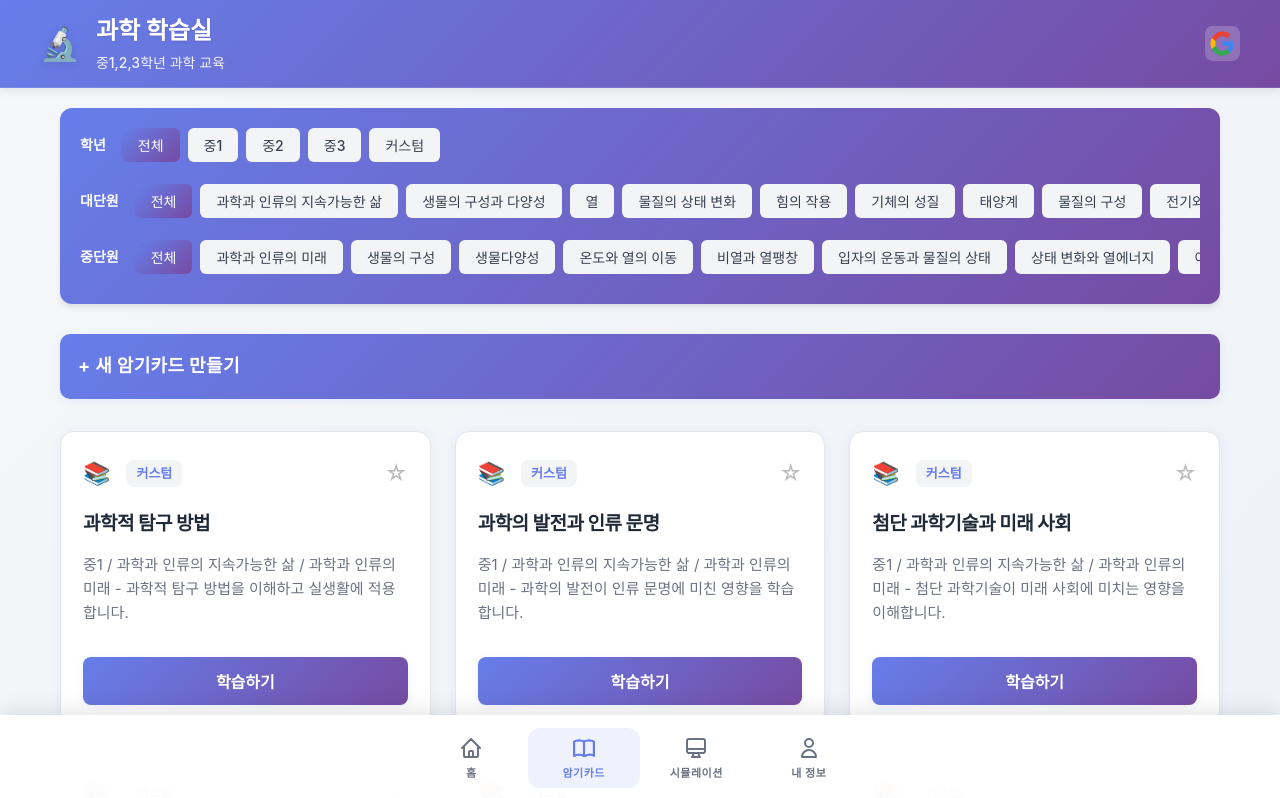
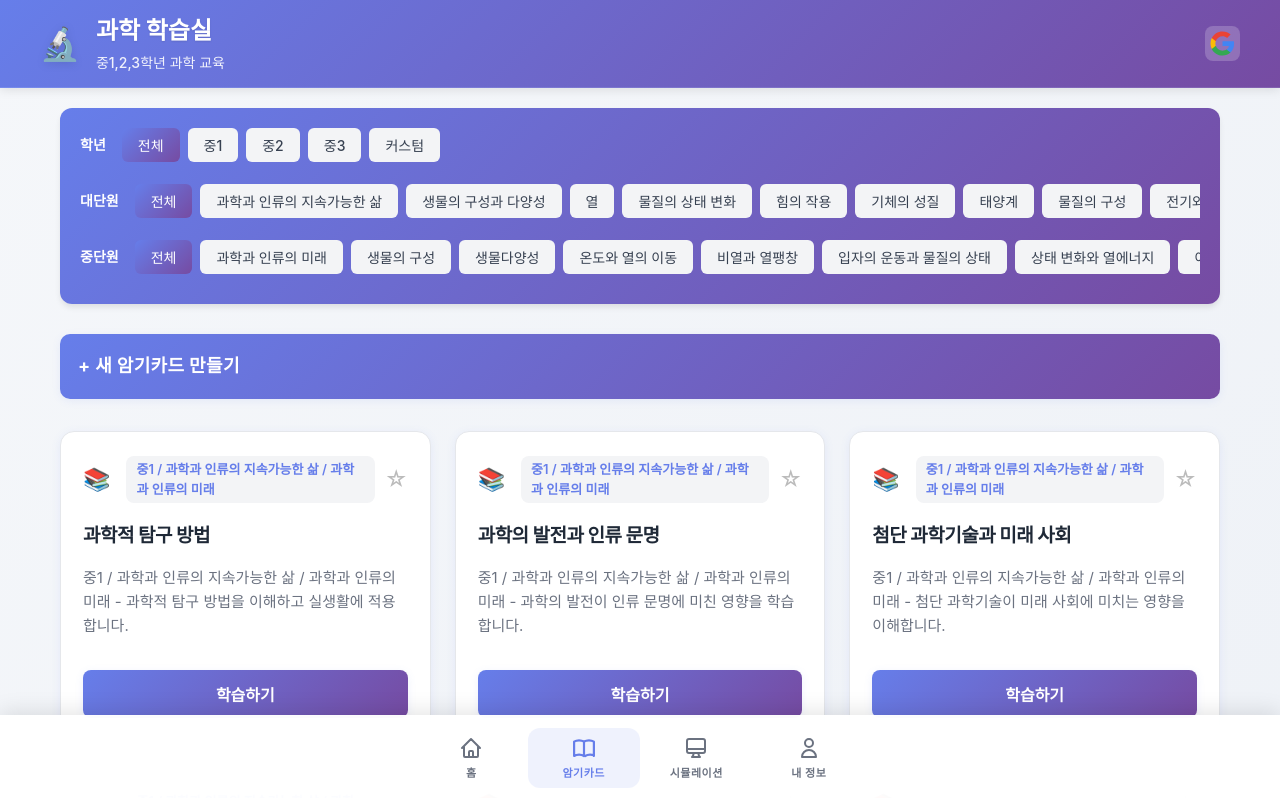
Before and after one commit to gosunman/edu, a Next.js app: page /flashcard in a window 1280 px wide. Shown: the top 798 px of the page. Built offline with nearby package versions, Linux system fonts and the light colour scheme; no server answers.

Commit message:
fix 암기카드 라벨

```diff
--- a/src/app/flashcard/page.tsx
+++ b/src/app/flashcard/page.tsx
@@ -227,8 +227,16 @@ export default function FlashCardPage() {
               key={group.id}
               title={group.title}
               description={group.description}
-              subject={group.type === 'subject' ? '한자' : group.type === 'subChapter' ? '과학' : '커스텀'}
-              type={group.type === 'subject' ? 'flashcard' : group.type === 'subChapter' ? 'flashcard' : 'flashcard'}
+              subject={
+                group.type === 'custom'
+                  ? '커스텀'
+                  : (() => {
+                      const unit = units.find(u => u.id === group.id);
+                      if (!unit) return '';
+                      return `${unit.grade} / ${unit.majorChapterTitle} / ${unit.subChapterTitle}`;
+                    })()
+              }
+              type="flashcard"
               onClick={() => router.push(`/flashcard/study/${group.id}`)}
               actionLabel="학습하기"
               isFavorite={favoriteGroups.includes(group.id)}
```
